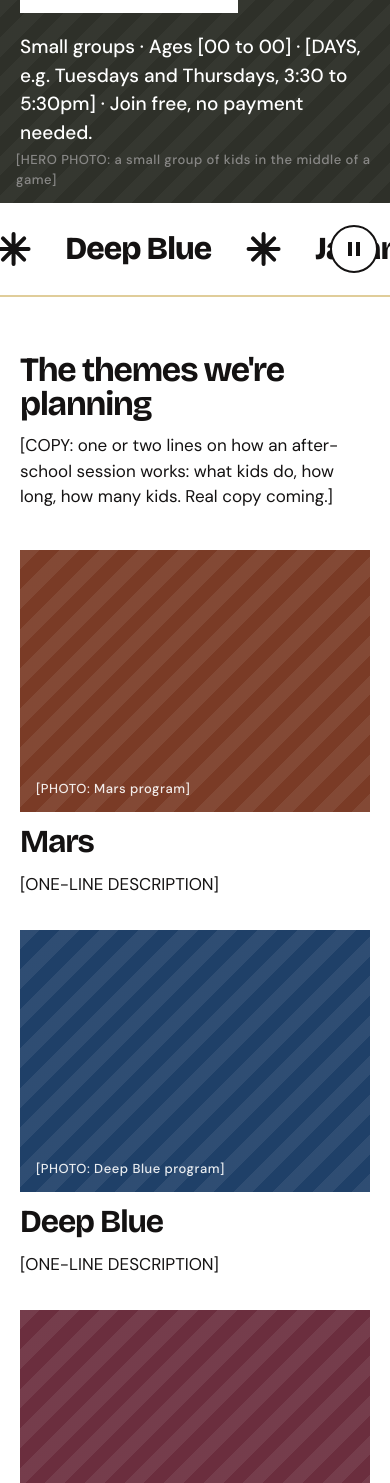
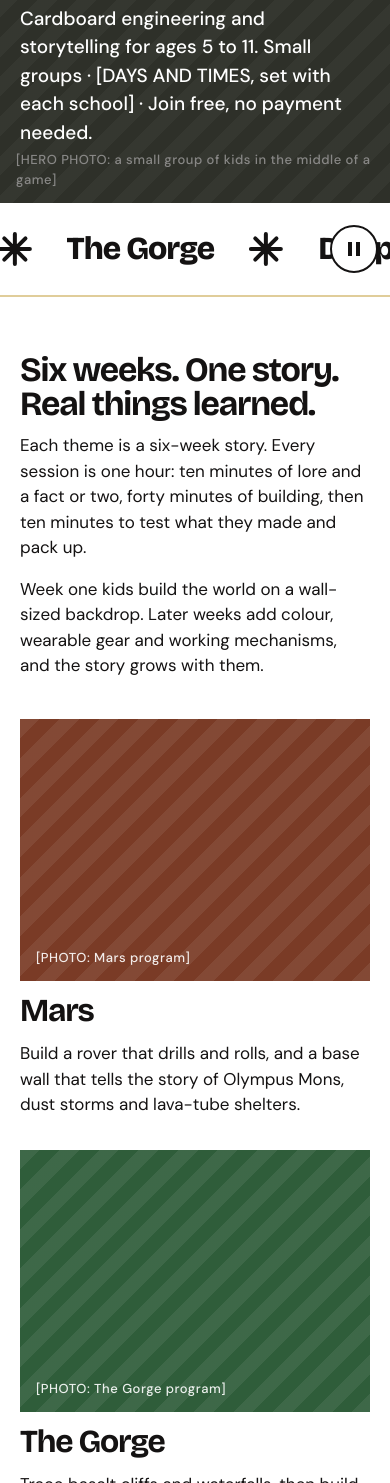
Before and after one commit to CraftKitWorld/WebPartyStem, a plain HTML site: page after-school.html in a window 390 px wide. Shown: the part 517-2000 px from the top of the page. Drawn offline with nearby package versions, Linux system fonts and the light colour scheme.

Commit message:
feat: after-school page for parents and schools; archive STEM camps page
- after-school.html: live copy pitched to parents and school organisers, noindex removed, school checkbox added to waitlist
- craftkit-products.js: after-school themes are Mars, The Gorge, Deep Sea, Japan
- stem-camps.html moved to _archive-stem-camps/ (camps retired, concepts run through after-school)
- HANDOVER.md, design.md: point at the archived page

Co-Authored-By: Claude Haiku 5.5 <noreply@anthropic.com>

```diff
--- a/after-school.html
+++ b/after-school.html
@@ -3,9 +3,9 @@
 <head>
 <meta charset="utf-8">
 <meta name="viewport" content="width=device-width, initial-scale=1">
-<title>After-school programs (DRAFT) | CraftKit</title>
-<meta name="description" content="Draft page: after-school programs waitlist.">
-<meta name="robots" content="noindex">
+<title>After-school programs | CraftKit</title>
+<meta name="description" content="Cardboard engineering and storytelling after school. Kids build the machines that make their story move, and learn real science and history along the way.">
+<meta name="robots" content="index, follow">
 
 <!-- Fonts -->
 <link rel="preconnect" href="https://fonts.googleapis.com">
@@ -73,8 +73,7 @@
 <link rel="stylesheet" href="craftkit.css">
 </head>
 <body>
-<!-- DRAFT: repurposed from the STEM camps page. Not linked from the main site yet and set to noindex.
-     All [BRACKETED] text is a placeholder to confirm. Content comes from "afterschool" in craftkit-products.js. -->
+<!-- All [BRACKETED] text still needs confirming. Theme cards and ticker come from "afterschool" in craftkit-products.js. -->
 <a class="skip" href="#main">Skip to main content</a>
 <script src="craftkit-chrome.js" data-part="header" data-variant="overlay" data-page="after"></script>
 <main id="main">
@@ -83,12 +82,12 @@
     <div class="ph absolute inset-0 -z-20" role="img" aria-label="Photo placeholder: kids playing together after school" style="--ph:var(--en-theme-photo-slate)"><span>[HERO PHOTO: a small group of kids in the middle of a game]</span></div>
     <div aria-hidden="true" class="absolute inset-0 -z-10 bg-overlay"></div>
     <div class="wrap w-full pt-40 pb-14 flex flex-col gap-5">
-      <p class="text-base">[LOCATION, e.g. Hood River, OR] · After-school [SEASON / YEAR]</p>
+      <p class="text-base">Portland, OR · After-school [SEASON / YEAR]</p>
       <div class="flex flex-wrap items-end justify-between gap-8">
-        <h1 id="hero-h" class="text-[clamp(52px,9.5vw,120px)] leading-[.88] max-w-[10em]">After-school adventures for kids who love to play</h1>
+        <h1 id="hero-h" class="text-[clamp(52px,9.5vw,120px)] leading-[.88] max-w-[10em]">Build a world. Then step inside it.</h1>
         <a class="btn btn-white" href="#waitlist" data-track="hero_join_waitlist">Join the waitlist <span aria-hidden="true">→</span></a>
       </div>
-      <p class="text-[19px] font-medium max-w-[760px]">Small groups · Ages [00 to 00] · [DAYS, e.g. Tuesdays and Thursdays, 3:30 to 5:30pm] · Join free, no payment needed.</p>
+      <p class="text-[19px] font-medium max-w-[760px]">Cardboard engineering and storytelling for ages 5 to 11. Small groups · [DAYS AND TIMES, set with each school] · Join free, no payment needed.</p>
     </div>
   </section>
 
@@ -103,8 +102,9 @@
 
   <section aria-labelledby="themes-h" class="pt-[clamp(56px,8vw,104px)]">
     <div class="wrap">
-      <h2 id="themes-h" class="text-[clamp(34px,4vw,52px)] leading-none mb-3">The themes we're planning</h2>
-      <p class="max-w-[56ch] mb-10">[COPY: one or two lines on how an after-school session works: what kids do, how long, how many kids. Real copy coming.]</p>
+      <h2 id="themes-h" class="text-[clamp(34px,4vw,52px)] leading-none mb-3">Six weeks. One story. Real things learned.</h2>
+      <p class="max-w-[56ch] mb-4">Each theme is a six-week story. Every session is one hour: ten minutes of lore and a fact or two, forty minutes of building, then ten minutes to test what they made and pack up.</p>
+      <p class="max-w-[56ch] mb-10">Week one kids build the world on a wall-sized backdrop. Later weeks add colour, wearable gear and working mechanisms, and the story grows with them.</p>
       <div class="grid grid-cols-1 sm:grid-cols-2 xl:grid-cols-4 gap-x-6 gap-y-8" data-ck="after-cards"></div>
     </div>
   </section>
@@ -114,7 +114,7 @@
       <div class="flex-[1_1_300px] grid gap-6 max-w-[460px]">
         <h2 id="wait-h" class="text-[clamp(34px,4vw,52px)] leading-none">Join the after-school waitlist</h2>
         <div class="bg-tint px-[26px] py-6"><p class="display text-[22px] leading-[1.2] font-bold tracking-[-0.02em]">Small groups, so spots are limited. Waitlist families hear first.</p></div>
-        <p class="text-[19px]">[COPY: why after-school with CraftKit. What kids do, who leads it, what a parent can expect at pick-up.]</p>
+        <p class="text-[19px]">A background-checked CraftKit facilitator leads every session and brings all the materials. Kids leave with something they built and a story they can tell at home. For schools and PTAs, we run it on your campus with no staff time and no cost to the school.</p>
         <div>
           <h3 class="text-2xl leading-[1.1] mb-4">What happens next</h3>
           <ol class="how">
@@ -163,6 +163,10 @@
 
           <div class="field"><label for="w-notes">Anything else we should know? <span class="req">(optional)</span></label><textarea class="input" id="w-notes" name="notes"></textarea></div>
 
+          <label class="choice items-start">
+            <input type="checkbox" name="organiser" value="school"> <span>I run an after-school programme for a school, PTA or organisation.</span>
+          </label>
+
           <label class="choice items-start" data-klaviyo-list="[KLAVIYO LIST ID]"><input type="checkbox" name="newsletter" class="mt-[11px]" checked> <span>Email me news about after-school programs. I can unsubscribe at any time.</span></label>
 
           <div class="grid gap-[10px] justify-items-start">
@@ -208,7 +212,8 @@
     e.preventDefault();
     ckIdentify({ $email: val('email'), $first_name: val('first'), $last_name: val('last'), $phone_number: val('phone') || undefined,
       ck_child_ages: val('ages'), ck_school: val('school'), ck_days: vals('days').join(', '),
-      ck_theme_interest: vals('world').join(', '), ck_theme_other: val('world_other'), ck_afterschool_interest: true });
+      ck_theme_interest: vals('world').join(', '), ck_theme_other: val('world_other'), ck_afterschool_interest: true,
+      ck_is_school_organiser: vals('organiser').length > 0 });
     ckTrack('generate_lead', { lead_type: 'afterschool_waitlist', days: vals('days').join(', '), themes: vals('world').join(', ') });
     form.classList.add('hidden');
     var d = $('#done'); d.classList.remove('hidden'); d.classList.add('grid');
--- a/craftkit-products.js
+++ b/craftkit-products.js
@@ -531,25 +531,25 @@ window.CK_PRODUCTS = {
         "id": "mars",
         "name": "Mars",
         "tone": "mars",
-        "desc": "[ONE-LINE DESCRIPTION]"
+        "desc": "Build a rover that drills and rolls, and a base wall that tells the story of Olympus Mons, dust storms and lava-tube shelters."
       },
       {
-        "id": "deep-blue",
-        "name": "Deep Blue",
+        "id": "the-gorge",
+        "name": "The Gorge",
+        "tone": "forest",
+        "desc": "Trace basalt cliffs and waterfalls, then build a salmon ladder and a flood gate. Learn how ice-age floods shaped the Columbia River."
+      },
+      {
+        "id": "deep-sea",
+        "name": "Deep Sea",
         "tone": "ocean",
-        "desc": "[ONE-LINE DESCRIPTION]"
+        "desc": "Build a periscope scanner and explore a deep-ocean trench. Learn how bioluminescent creatures make their own light."
       },
       {
         "id": "japan",
         "name": "Japan",
         "tone": "sakura",
-        "desc": "[ONE-LINE DESCRIPTION]"
-      },
-      {
-        "id": "the-gorge",
-        "name": "The Gorge",
-        "tone": "forest",
-        "desc": "[ONE-LINE DESCRIPTION]"
+        "desc": "Build an alpine cable car with a working pulley, then a pagoda to watch over the mountain station. Learn how mountain engineers move people up steep slopes."
       }
     ]
   }
```
Also changed, not shown: _archive-stem-camps/stem-camps.html (renamed from stem-camps.html), 2 other files.
